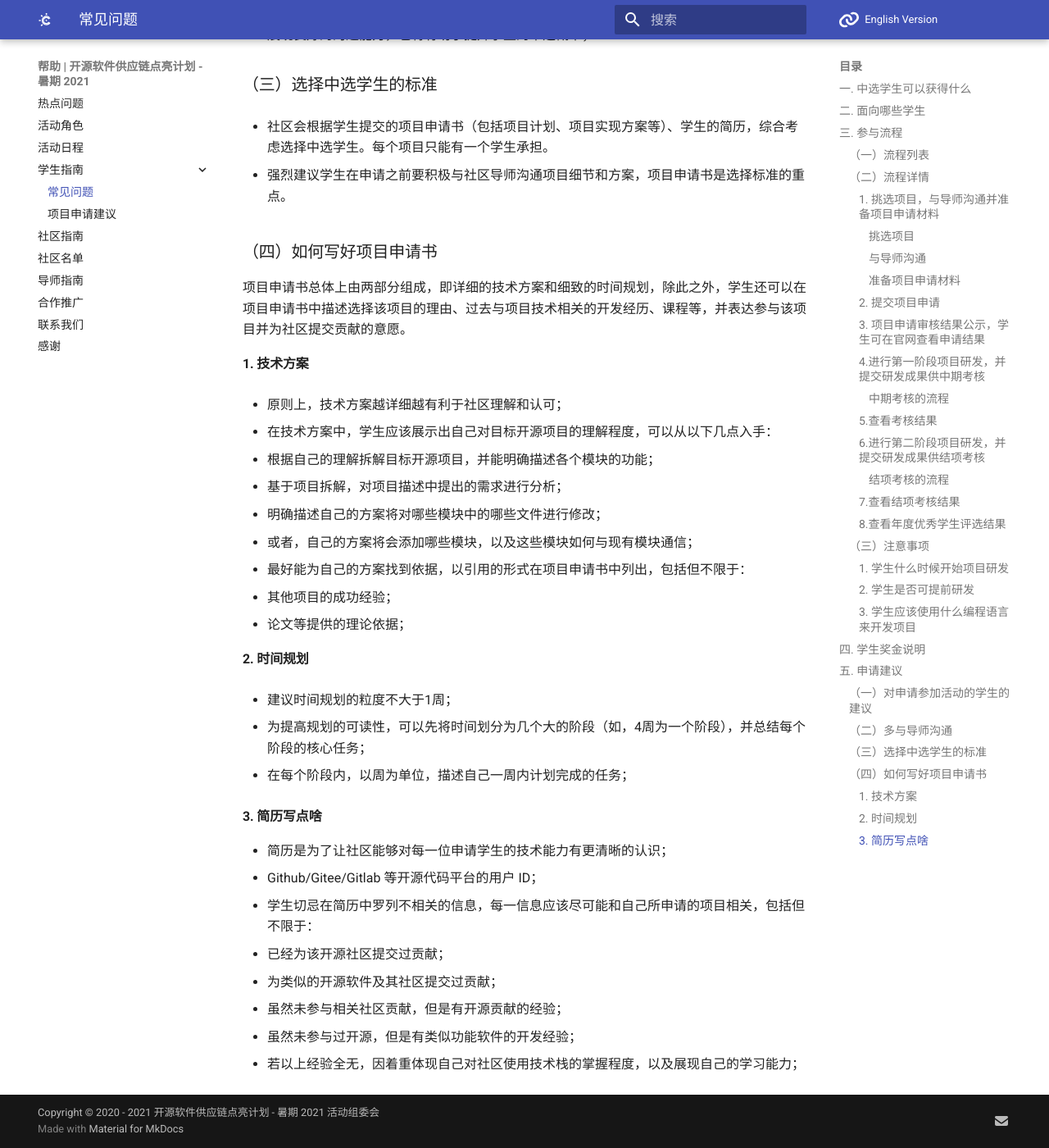
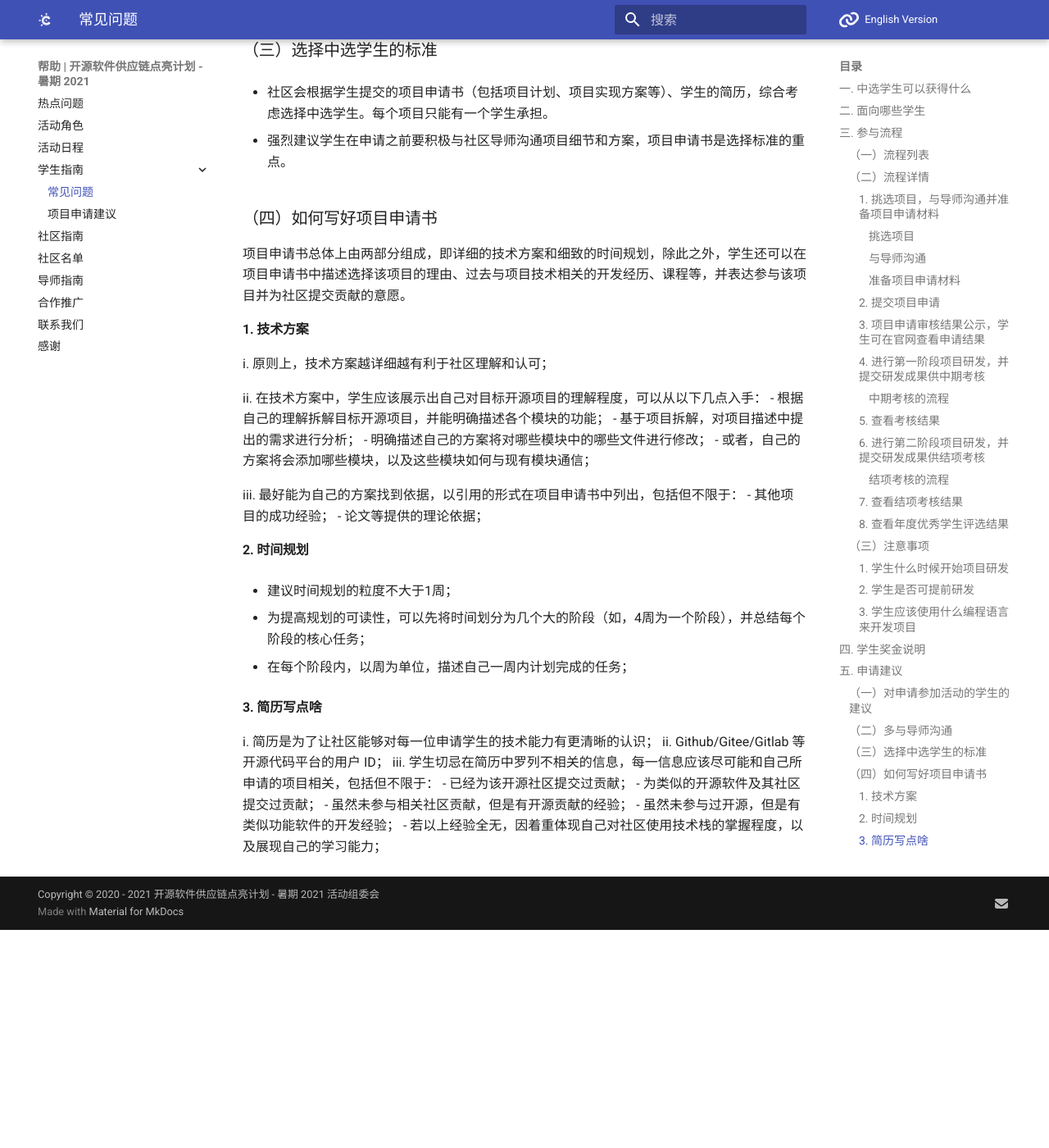
Before and after one commit to summer-ospp/help, an MkDocs documentation site: the page built from docs/student.md, in a window 1280 px wide and 1400 px high, scrolled down 6702 px. Shown: the whole window at 82% size. Built offline with MkDocs 1.6.1 and Material for MkDocs 9.7.7, drawn with Linux system fonts in a browser that asks for light colours; comment, search, counter and statistics services are not loaded; after the commit the page ends 7836 px from its top, so only the background shows below that; some of the changed text lies outside the part shown.

Commit message:
Update student.md

```diff
--- a/docs/student.md
+++ b/docs/student.md
@@ -80,7 +80,7 @@
 ##### 准备项目申请材料
 
 - 请在[报名系统](https://portal.summer-ospp.ac.cn/summer/login)中注册账号并填写个人资料。
-- 请查看[项目申请模板](https://summer.iscas.ac.cn/help/assets/项目申请模板.pdf)并根据要求准备相关材料。
+- 请查看[项目申请模板](https://summer.iscas.ac.cn/help/assets/项目申请模板)并根据要求准备相关材料。
 
 
 
@@ -122,7 +120,7 @@
 
 
 
-#### 4.进行第一阶段项目研发，并提交研发成果供中期考核
+#### 4. 进行第一阶段项目研发，并提交研发成果供中期考核
 
 **项目研发**
 
@@ -142,7 +140,7 @@ iii. 组委会根据导师评审意见判断中期考核是否通过。
 
 
 
-#### 5.查看考核结果
+#### 5. 查看考核结果
 
 考核结果将公布在活动官网。
 
@@ -157,7 +155,7 @@ iii. 组委会根据导师评审意见判断中期考核是否通过。
 
 
 
-#### 6.进行第二阶段项目研发，并提交研发成果供结项考核
+#### 6. 进行第二阶段项目研发，并提交研发成果供结项考核
 
 ##### 结项考核的流程
 
@@ -176,7 +174,7 @@ iii. 组委会组织评审团，针对项目产出进行评审，并综合社区
 
 
 
-#### 7.查看结项考核结果
+#### 7. 查看结项考核结果
 
 考核结果将公布在活动官网。
 
@@ -184,7 +182,7 @@ iii. 组委会组织评审团，针对项目产出进行评审，并综合社区
 
 
 
-#### 8.查看年度优秀学生评选结果
+#### 8. 查看年度优秀学生评选结果
 
 
 
@@ -213,15 +211,15 @@ iii. 组委会组织评审团，针对项目产出进行评审，并综合社区
 
 ## 四. 学生奖金说明
 
-1. 项目奖金额度是多少？
+ 1. 项目奖金额度是多少？
 
    每个项目奖金总额根据项目难度分为 12000 元、9000 元和 6000 元（注：奖金数额为税前人民币金额）
 
-2. 学生奖金将于何时发放？
+ 2. 学生奖金将于何时发放？
 
    通过中期考核的学生会先收到 50% 的项目奖金，通过结项考核的学生将获得剩余 50% 的奖金。若结项评审未通过，则不予发放剩余奖金数额。
 
-3. 学生奖金如何发放？
+ 3. 学生奖金如何发放？
 
    学生奖金由银行转账方式发放，银行卡须为本人名下，届时组委会将向学生收集以下信息进行转账：
 
@@ -231,7 +229,7 @@ iii. 组委会组织评审团，针对项目产出进行评审，并综合社区
 
    *注：采集数据仅用于此次活动，活动组委会将采取合理的措施来保护隐私数据、个人身份信息和其他敏感资料。*
 
-4. 外籍学生奖金如何发放？
+ 4. 外籍学生奖金如何发放？
 
    i. 外籍学生奖金一律由美元结算，以奖金发放时的实时汇率为准
 
@@ -301,15 +299,15 @@ iii. 组委会组织评审团，针对项目产出进行评审，并综合社区
 
 #### 1. 技术方案
 
-- 原则上，技术方案越详细越有利于社区理解和认可；
+i. 原则上，技术方案越详细越有利于社区理解和认可；
 
-- 在技术方案中，学生应该展示出自己对目标开源项目的理解程度，可以从以下几点入手：
+ii. 在技术方案中，学生应该展示出自己对目标开源项目的理解程度，可以从以下几点入手：
   - 根据自己的理解拆解目标开源项目，并能明确描述各个模块的功能；
   - 基于项目拆解，对项目描述中提出的需求进行分析；
   - 明确描述自己的方案将对哪些模块中的哪些文件进行修改；
   - 或者，自己的方案将会添加哪些模块，以及这些模块如何与现有模块通信；
 
-- 最好能为自己的方案找到依据，以引用的形式在项目申请书中列出，包括但不限于：
+iii. 最好能为自己的方案找到依据，以引用的形式在项目申请书中列出，包括但不限于：
   - 其他项目的成功经验；
   - 论文等提供的理论依据；
 
@@ -323,9 +321,9 @@ iii. 组委会组织评审团，针对项目产出进行评审，并综合社区
 
 #### 3. 简历写点啥
 
-- 简历是为了让社区能够对每一位申请学生的技术能力有更清晰的认识；
-- Github/Gitee/Gitlab 等开源代码平台的用户 ID；
-- 学生切忌在简历中罗列不相关的信息，每一信息应该尽可能和自己所申请的项目相关，包括但不限于：
+i. 简历是为了让社区能够对每一位申请学生的技术能力有更清晰的认识；
+ii. Github/Gitee/Gitlab 等开源代码平台的用户 ID；
+iii. 学生切忌在简历中罗列不相关的信息，每一信息应该尽可能和自己所申请的项目相关，包括但不限于：
   - 已经为该开源社区提交过贡献；
   - 为类似的开源软件及其社区提交过贡献；
   - 虽然未参与相关社区贡献，但是有开源贡献的经验；
```
Also changed, not shown: other parts of docs/student.md (+2 -4 lines).
